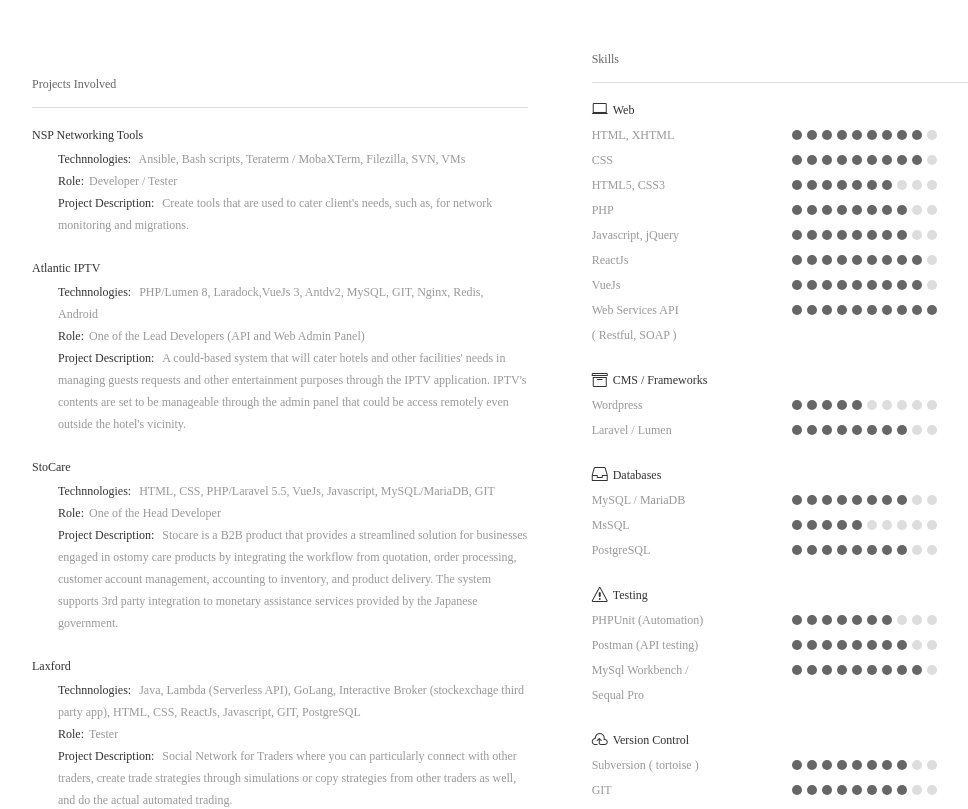
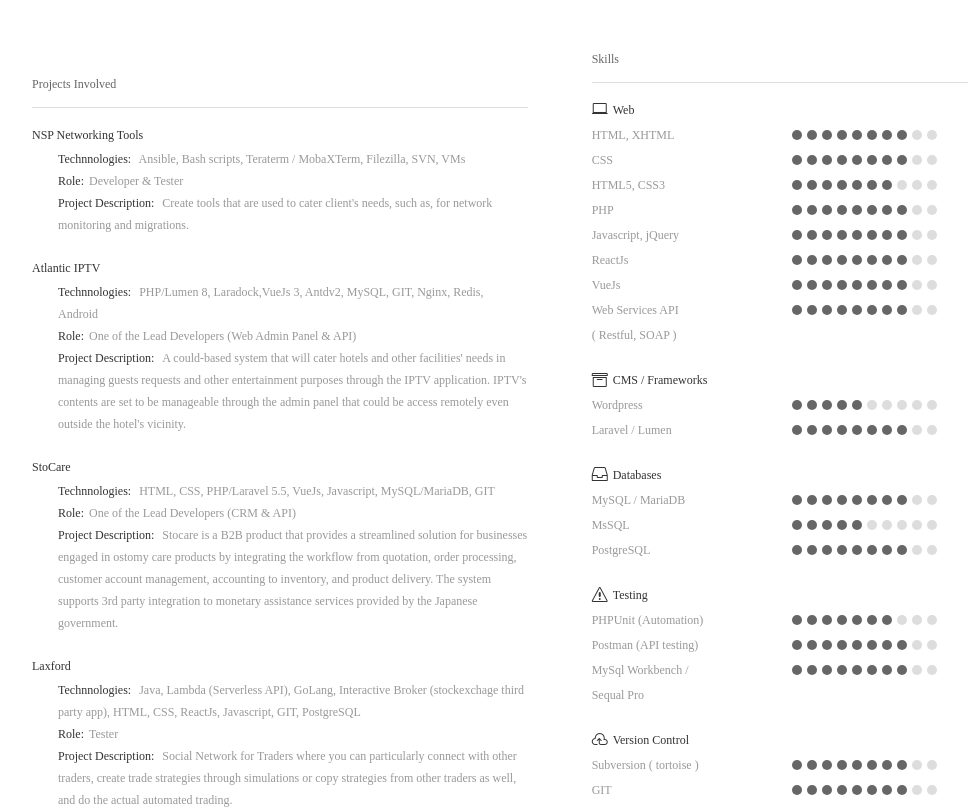
Before and after one commit to bmaraon/bmaraon.github.io, a plain HTML site: page index.html in a window 1280 px wide. Shown: the part 1025-1834 px from the top of the page, without its empty margins (80-1048 px from the left). Drawn offline with Linux system fonts and the light colour scheme.

Commit message:
Refactor: update skill ratings and some project details

```diff
--- a/index.html
+++ b/index.html
@@ -106,7 +106,7 @@
                                 <p>
                                     <strong>Technnologies:</strong><em> Ansible, Bash scripts, Teraterm / MobaXTerm,
                                         Filezilla, SVN, VMs </em><br />
-                                    <strong>Role:</strong><em>Developer / Tester</em> <br />
+                                    <strong>Role:</strong><em>Developer & Tester</em> <br />
                                     <strong>Project Description:</strong> <em> Create tools that are used to cater
                                         client's needs, such as, for network monitoring and migrations.</em>
                                 </p>
@@ -118,7 +118,7 @@
                                 <p>
                                     <strong>Technnologies:</strong><em> PHP/Lumen 8, Laradock,VueJs 3, Antdv2, MySQL,
                                         GIT, Nginx, Redis, Android </em><br />
-                                    <strong>Role:</strong><em>One of the Lead Developers (API and Web Admin Panel)</em> <br />
+                                    <strong>Role:</strong><em>One of the Lead Developers (Web Admin Panel & API)</em> <br />
                                     <strong>Project Description:</strong> <em>A could-based system that will cater
                                         hotels and other facilities' needs in managing guests requests and other
                                         entertainment purposes through the IPTV application. IPTV's contents are set
@@ -133,7 +133,7 @@
                                 <p>
                                     <strong>Technnologies:</strong><em> HTML, CSS, PHP/Laravel
                                         5.5, VueJs, Javascript, MySQL/MariaDB, GIT </em><br />
-                                    <strong>Role:</strong><em>One of the Head Developer</em> <br />
+                                    <strong>Role:</strong><em>One of the Lead Developers (CRM & API)</em> <br />
                                     <strong>Project Description:</strong> <em>Stocare is a B2B product that
                                         provides a streamlined solution for businesses engaged in ostomy care products
                                         by integrating the workflow from quotation, order processing, customer account
@@ -325,7 +325,7 @@
                             <b></b>
                             <b></b>
                             <b></b>
-                            <b></b>
+                            <em></em>
                             <em></em>
                         </dd>
                     </dl>
@@ -340,7 +340,7 @@
                             <b></b>
                             <b></b>
                             <b></b>
-                            <b></b>
+                            <em></em>
                             <em></em>
                         </dd>
                     </dl>
@@ -400,7 +400,7 @@
                             <b></b>
                             <b></b>
                             <b></b>
-                            <b></b>
+                            <em></em>
                             <em></em>
                         </dd>
                     </dl>
@@ -415,7 +415,7 @@
                             <b></b>
                             <b></b>
                             <b></b>
-                            <b></b>
+                            <em></em>
                             <em></em>
                         </dd>
                     </dl>
@@ -431,8 +431,8 @@
                             <b></b>
                             <b></b>
                             <b></b>
-                            <b></b>
-                            <b></b>
+                            <em></em>
+                            <em></em>
                         </dd>
                     </dl>
                     <dl class="clearfix mt20">
@@ -570,7 +570,7 @@
                             <b></b>
                             <b></b>
                             <b></b>
-                            <b></b>
+                            <em></em>
                             <em></em>
                         </dd>
                     </dl>
@@ -780,7 +780,7 @@
                             <b></b>
                             <b></b>
                             <b></b>
-                            <b></b>
+                            <em></em>
                             <em></em>
                         </dd>
                     </dl>
```
